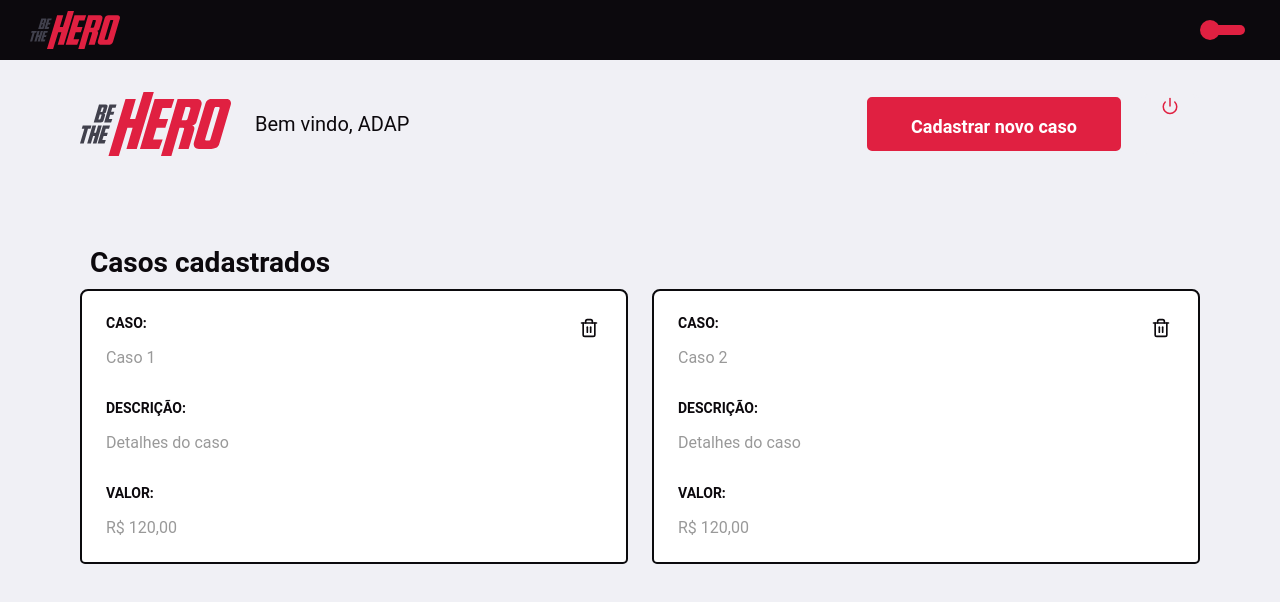
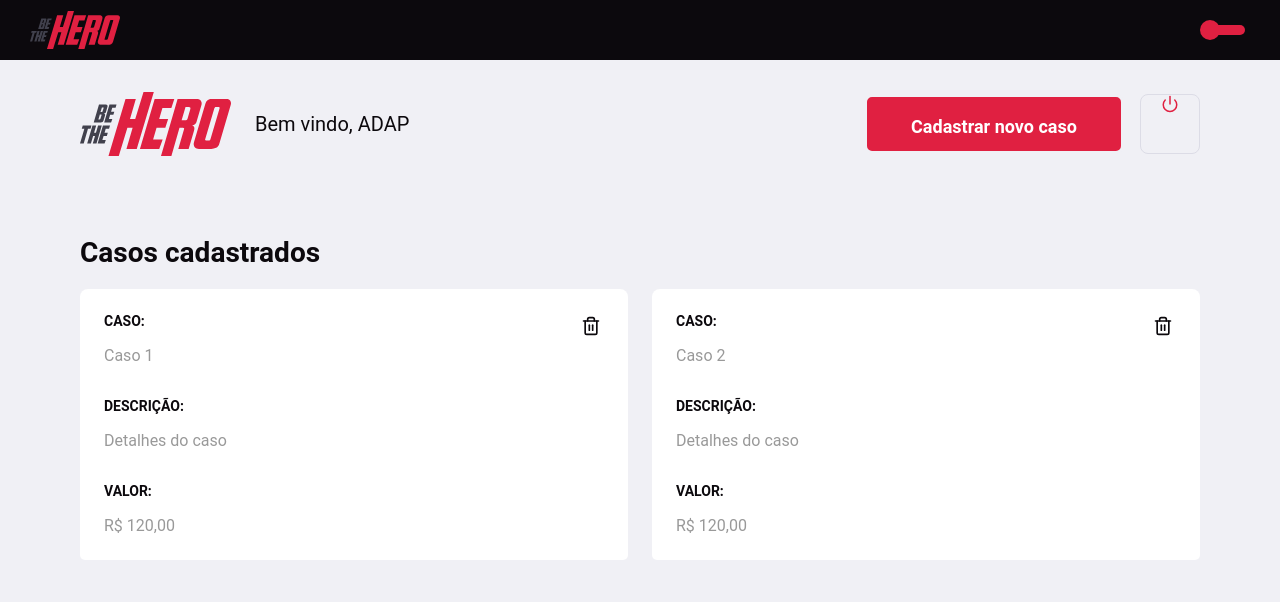
Before and after one commit to robertosousa1/beTheHero-frontend, a React (Create React App) app: page /Profile in a window 1280 px wide. Shown: the top 602 px of the page. Built offline with nearby package versions, Linux system fonts and the light colour scheme.

Commit message:
alterando border

```diff
--- a/src/pages/Profile/styles.js
+++ b/src/pages/Profile/styles.js
@@ -7,7 +7,7 @@ export const Container = styled.div`
   margin: 32px auto;
 
   h1 {
-    padding: 10px;
+    padding-bottom: 20px;
     margin-top: 80px;
     margin-bottom: 24;
     transition: color 1s ease 0s, transform 1s ease 0s;
@@ -28,14 +28,9 @@ export const Container = styled.div`
       border-bottom-left-radius: 5px;
       border-bottom-right-radius: 5px;
       transition: all 0.2s ease 0s;
-      border-width: 2px;
-      border-style: solid;
-      border-color: rgb(11, 10, 13);
       border-image: initial;
       &:hover {
-        border-width: 2px;
-        border-style: solid;
-        border-color: #e02041;
+        border: 2px solid #e02041;
         border-image: initial;
       }
 
@@ -52,9 +47,7 @@ export const Container = styled.div`
         justify-content: center;
         border-radius: 8px;
         transition: border 0.2s ease 0s, transform 0.2s ease 0s;
-        border-width: 3px;
-        border-style: solid;
-        border-color: transparent;
+        border: 3px solid transparent;
         border-image: initial;
 
         svg {
@@ -126,9 +119,7 @@ export const Header = styled.header`
     -webkit-box-pack: center;
     justify-content: center;
     transition: border 0.2s ease 0s, transform 0.2s ease 0s;
-    border-width: 3px;
-    border-style: solid;
-    border-color: ${(props) => props.theme.colors.background};
+    border: 3px solid ${(props) => props.theme.colors.background};
     border-image: initial;
 
     &:hover {
@@ -155,14 +146,18 @@ export const Header = styled.header`
     justify-content: center;
     border-radius: 8px;
     transition: border 0.2s ease 0s, transform 0.2s ease 0s;
-    border-width: 3px;
-    border-style: solid;
-    border-color: ${(props) => props.theme.colors.background};
+    border: ${(props) =>
+      props.theme.title === 'light'
+        ? '1px solid #dcdce6'
+        : `1px solid #1c1c1c`};
     border-image: initial;
 
     &:hover {
       transform: translateY(-5px);
-      border-color: ${(props) => props.theme.colors.text};
+      border: ${(props) =>
+        props.theme.title === 'light'
+          ? '3px solid #0C090D'
+          : `3px solid #1c1c1c`};
     }
   }
 `;
```
